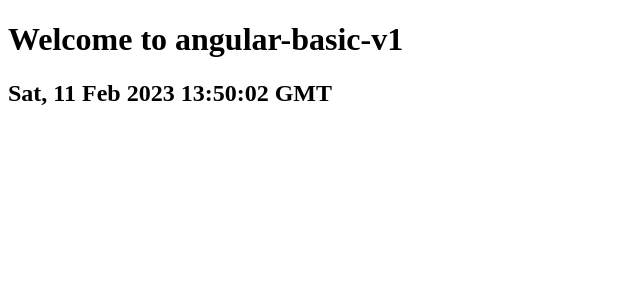
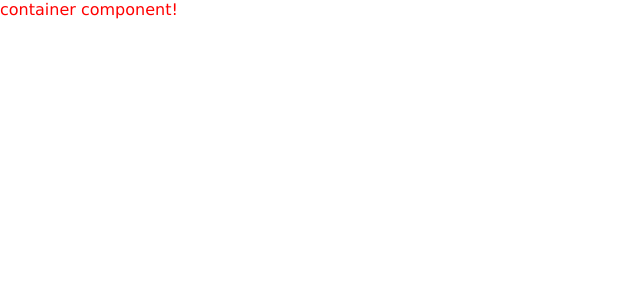
Before and after one commit to priyodas12/angular-basic-v1, an Angular app: page / in a window 1280 px wide. Shown: the top 300 px of the page, without its empty margins (0-640 px from the left). Built offline with nearby package versions, Linux system fonts and the light colour scheme.

Commit message:
basic container added

```diff
--- a/src/app/app.component.html
+++ b/src/app/app.component.html
@@ -1,2 +1 @@
-<h1>Welcome to {{title}}</h1>
-<h2>{{date}}</h2>
+<app-container></app-container>
--- a/src/app/app.component.ts
+++ b/src/app/app.component.ts
@@ -7,5 +7,5 @@ import { Component } from '@angular/core';
 })
 export class AppComponent {
   title = 'angular-basic-v1';
-  date: string = new Date().toUTCString();
+  today: any = new Date();
 }
--- a/src/app/app.module.ts
+++ b/src/app/app.module.ts
@@ -3,10 +3,12 @@ import { BrowserModule } from '@angular/platform-browser';
 
 import { AppRoutingModule } from './app-routing.module';
 import { AppComponent } from './app.component';
+import { ContainerComponent } from './container/container.component';
 
 @NgModule({
   declarations: [
-    AppComponent
+    AppComponent,
+    ContainerComponent
   ],
   imports: [
     BrowserModule,
--- /dev/null
+++ b/src/app/container/container.component.css
@@ -0,0 +1,3 @@
+p{
+  color:red ;
+}
--- /dev/null
+++ b/src/app/container/container.component.html
@@ -0,0 +1 @@
+<p>container component!</p>
--- a/src/styles.css
+++ b/src/styles.css
@@ -1 +1,7 @@
 /* You can add global styles to this file, and also import other style files */
+*{
+  margin: 0px 0px;
+  padding: 0px 0px;
+  box-sizing: border-box;
+  font-family: 'Lucida Sans', 'Lucida Sans Regular', 'Lucida Grande', 'Lucida Sans Unicode', Geneva, Verdana, sans-serif;
+}
```
Also changed, not shown: src/app/container/container.component.ts (added, +10 -0 lines), 1 other file (tests, documents, lock files or other folders).
